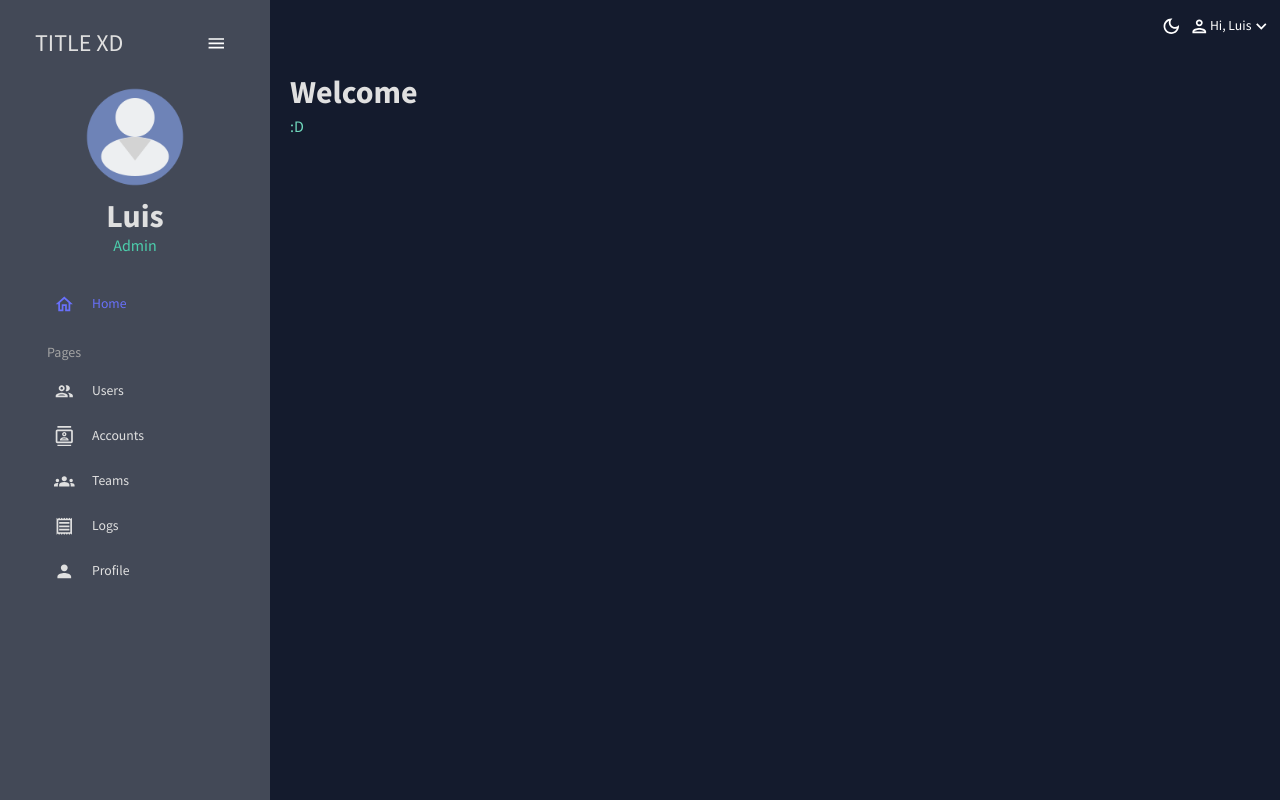
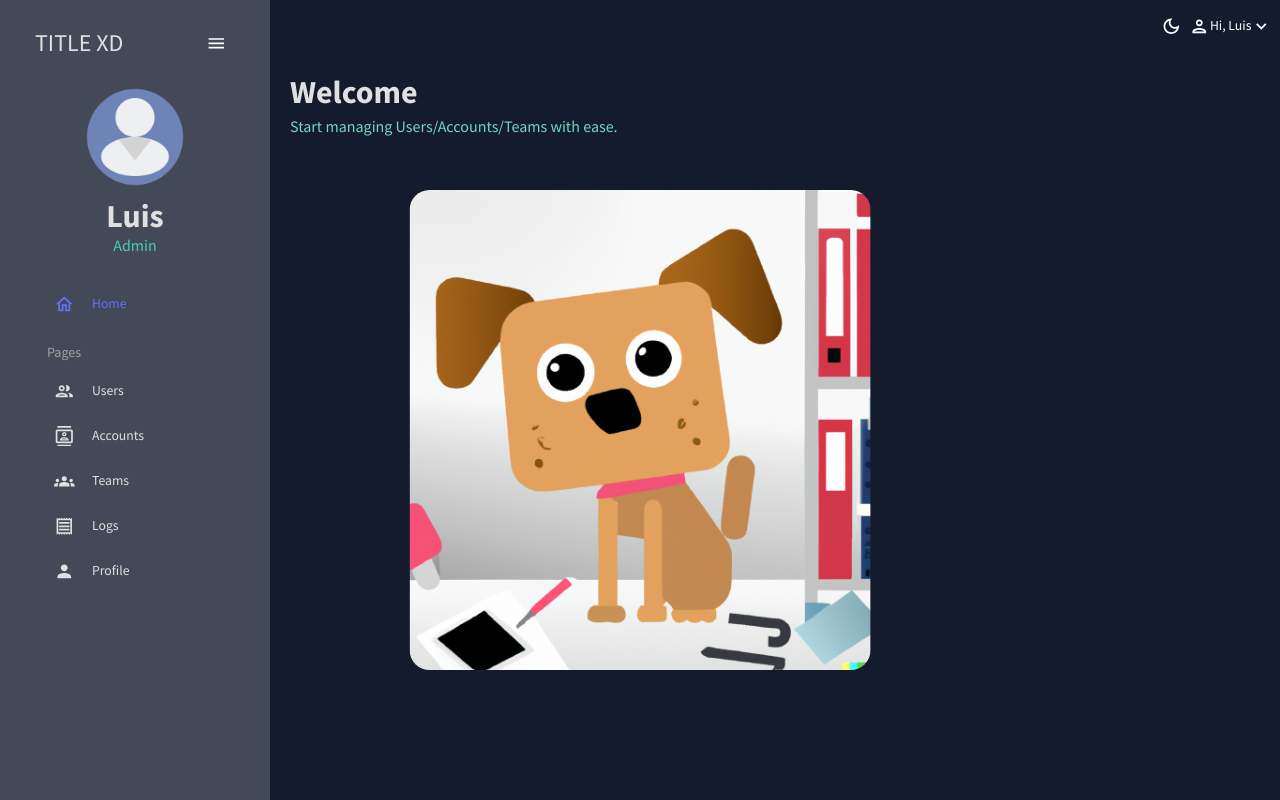
Before and after one commit to chepoluis/client-user-manager, a React (Create React App) app: page / in a window 1280 px wide. Built offline with nearby package versions, Linux system fonts and the light colour scheme.

Commit message:
Dog in the home page

```diff
--- a/src/scenes/home/Home.jsx
+++ b/src/scenes/home/Home.jsx
@@ -1,12 +1,34 @@
-import { Box } from "@mui/material";
+import { Box, CardMedia, useMediaQuery } from "@mui/material";
 import Header from "../../components/Header";
 
 const Home = () => {
+  const isNonMobile = useMediaQuery("(min-width:700px)");
+
   return (
     <Box m="20px">
       <Box display="flex" justifyContent="space-between" alignItems="center">
-        <Header title="Welcome" subtitle=":D" />
+        <Header
+          title="Welcome"
+          subtitle="Start managing Users/Accounts/Teams with ease."
+        />
       </Box>
+
+      <CardMedia
+        component="img"
+        image={`../../../assets/cute_dog.png`}
+        alt="Cute puppy at the office"
+        style={{
+          display: "flex",
+          position: "absolute",
+          top: "50%",
+          left: "50%",
+          marginTop: "30px",
+          transform: "translate(-50%, -50%)",
+          width: isNonMobile ? "36vw" : "200px",
+          height: isNonMobile ? "60vh" : "200px",
+          borderRadius: "20px",
+        }}
+      />
     </Box>
   );
 };
```
Also changed, not shown: public/assets/cute_dog.png (added).
